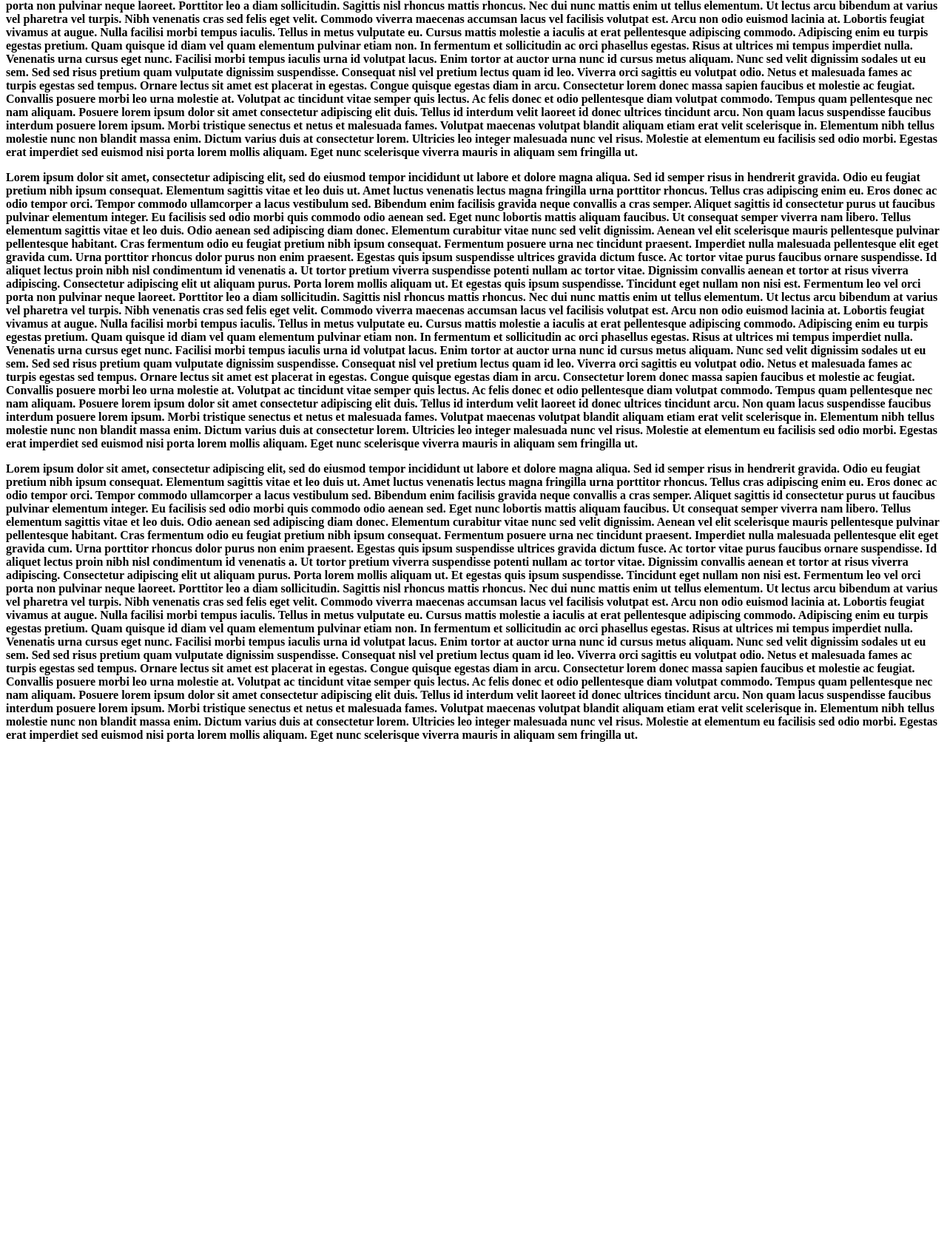
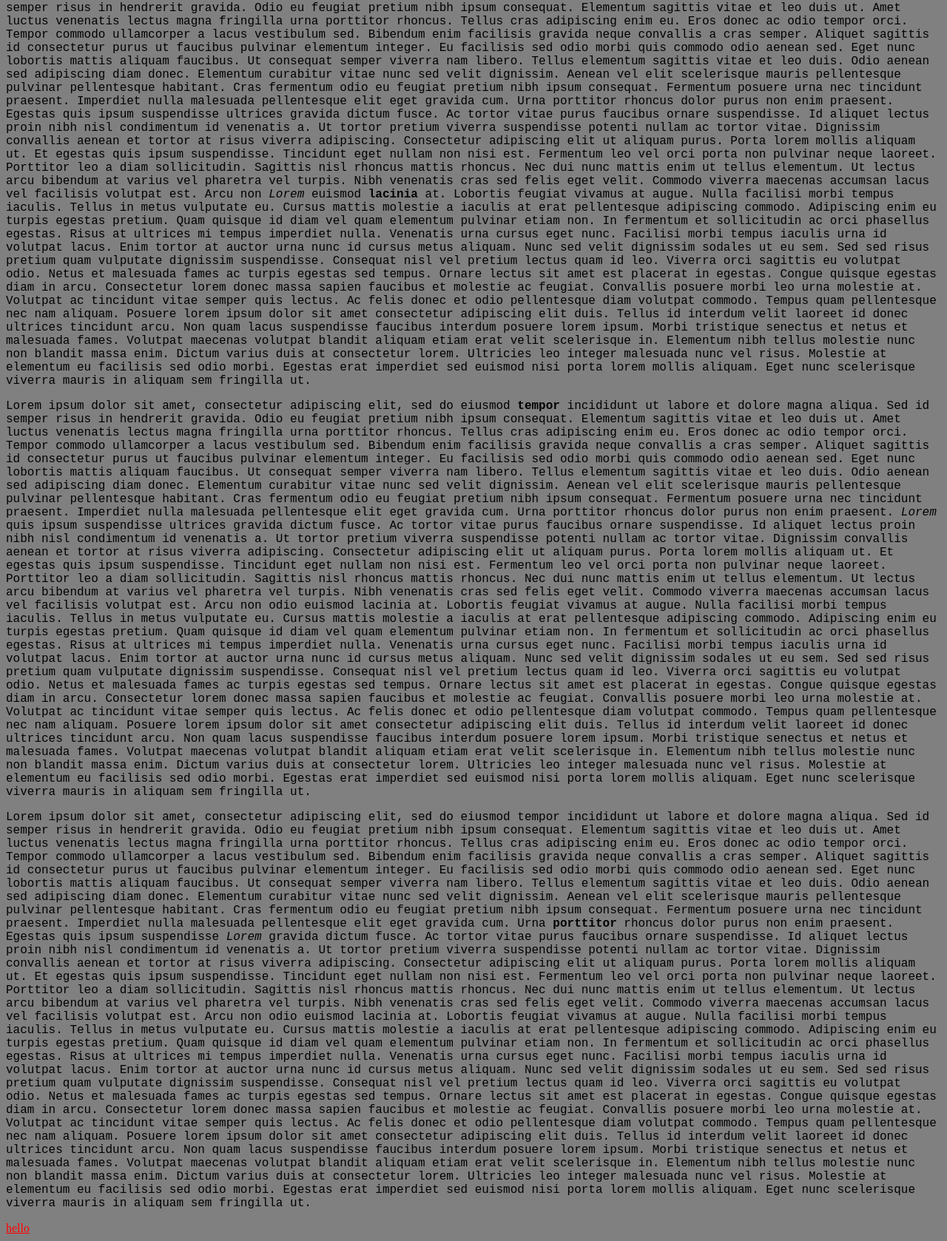
Before and after one commit to IangGambrill/homework3, a plain HTML site: page index.html in a window 1280 px wide. Shown: the part 565-2243 px from the top of the page at 74% size. Before the commit the page ends 1584 px from the top, so only its background shows below. Drawn offline with Linux system fonts and the light colour scheme.

Commit message:
more stufs

```diff
--- a/fancy.css
+++ b/fancy.css
@@ -0,0 +1,12 @@
+p{
+    font-family: 'Courier New', Courier, monospace;
+}
+h1{
+    font-size: 40px;
+}
+a{
+    color: red;
+}
+body{
+    background-color: grey;
+}
--- a/index.html
+++ b/index.html
@@ -13,7 +13,7 @@
     HEADER!
     </h1>
     <p class="p1">
-        Lorem ipsum <b>dolor<b> sit amet, consectetur adipiscing elit, sed do eiusmod tempor incididunt ut labore et dolore magna aliqua. Dignissim convallis aenean et tortor. Sodales ut eu sem integer vitae justo eget magna. Diam ut venenatis tellus in metus vulputate eu. Aenean vel elit scelerisque mauris pellentesque pulvinar pellentesque habitant. Odio tempor orci dapibus ultrices in iaculis. Eget aliquet nibh praesent tristique. Ut ornare lectus sit amet est placerat in. Sed felis eget velit aliquet sagittis id consectetur. Faucibus vitae aliquet nec ullamcorper sit amet. Risus nullam eget felis eget nunc. Tortor vitae purus faucibus ornare. Viverra aliquet eget sit amet tellus cras adipiscing enim. Libero volutpat sed cras ornare arcu dui vivamus arcu. Eget nullam non nisi est sit amet facilisis. Aliquet sagittis id consectetur purus ut faucibus pulvinar. Ut consequat semper viverra nam. A pellentesque sit amet porttitor. Sagittis aliquam malesuada bibendum arcu.
+        <em>Lorem</em> ipsum <b>dolor</b> sit amet, consectetur adipiscing elit, sed do eiusmod tempor incididunt ut labore et dolore magna aliqua. Dignissim convallis aenean et tortor. Sodales ut eu sem integer vitae justo eget magna. Diam ut venenatis tellus in metus vulputate eu. Aenean vel elit scelerisque mauris pellentesque pulvinar pellentesque habitant. Odio tempor orci dapibus ultrices in iaculis. Eget aliquet nibh praesent tristique. Ut ornare lectus sit amet est placerat in. Sed felis eget velit aliquet sagittis id consectetur. Faucibus vitae aliquet nec ullamcorper sit amet. Risus nullam eget felis eget nunc. Tortor vitae purus faucibus ornare. Viverra aliquet eget sit amet tellus cras adipiscing enim. Libero volutpat sed cras ornare arcu dui vivamus arcu. Eget nullam non nisi est sit amet facilisis. Aliquet sagittis id consectetur purus ut faucibus pulvinar. Ut consequat semper viverra nam. A pellentesque sit amet porttitor. Sagittis aliquam malesuada bibendum arcu.
 Faucibus nisl tincidunt eget nullam non nisi est sit amet. Suscipit adipiscing bibendum est ultricies integer quis auctor elit. Metus aliquam eleifend mi in nulla posuere sollicitudin aliquam ultrices. Mattis molestie a iaculis at erat pellentesque adipiscing. Ut enim blandit volutpat maecenas volutpat blandit. Ac feugiat sed lectus vestibulum mattis ullamcorper velit sed. Pulvinar etiam non quam lacus suspendisse faucibus interdum posuere lorem. Rutrum quisque non tellus orci ac auctor augue mauris augue. Faucibus a pellentesque sit amet. Ipsum dolor sit amet consectetur. Eget nunc lobortis mattis aliquam. Quis varius quam quisque id diam vel. Vitae tortor condimentum lacinia quis vel eros donec. Euismod nisi porta lorem mollis aliquam ut. Tristique sollicitudin nibh sit amet commodo nulla.
 Et sollicitudin ac orci phasellus egestas tellus rutrum. Pretium lectus quam id leo in. Aliquam nulla facilisi cras fermentum odio eu. Erat imperdiet sed euismod nisi porta lorem mollis aliquam. Justo donec enim diam vulputate. Pellentesque dignissim enim sit amet venenatis urna. At imperdiet dui accumsan sit amet nulla. Eget nunc lobortis mattis aliquam. Proin sed libero enim sed faucibus. Imperdiet massa tincidunt nunc pulvinar sapien et. Lacus vel facilisis volutpat est. Quam adipiscing vitae proin sagittis nisl rhoncus mattis. Tortor consequat id porta nibh venenatis cras sed. Auctor elit sed vulputate mi sit amet. Facilisis magna etiam tempor orci eu lobortis elementum nibh tellus.
 Mi eget mauris pharetra et ultrices neque ornare aenean. Et netus et malesuada fames ac. Facilisis sed odio morbi quis commodo odio aenean sed adipiscing. Erat imperdiet sed euismod nisi porta lorem mollis. Ullamcorper velit sed ullamcorper morbi tincidunt. Cras pulvinar mattis nunc sed blandit libero. Aliquam ultrices sagittis orci a scelerisque purus semper eget. Elementum sagittis vitae et leo duis. Massa tincidunt dui ut ornare lectus. Vestibulum lectus mauris ultrices eros. Scelerisque eu ultrices vitae auctor eu augue ut lectus. Sed faucibus turpis in eu mi bibendum neque.
@@ -21,21 +21,21 @@ Mi eget mauris pharetra et ultrices neque ornare aenean. Et netus et malesuada f
     <p class="p2">
         Lorem ipsum dolor sit amet, consectetur adipiscing elit, sed do eiusmod tempor incididunt ut labore et dolore magna aliqua. Sed id semper risus in hendrerit gravida. Odio eu feugiat pretium nibh ipsum consequat. Elementum sagittis vitae et leo duis ut. Amet luctus venenatis lectus magna fringilla urna porttitor rhoncus. Tellus cras adipiscing enim eu. Eros donec ac odio tempor orci. Tempor commodo ullamcorper a lacus vestibulum sed. Bibendum enim facilisis gravida neque convallis a cras semper. Aliquet sagittis id consectetur purus ut faucibus pulvinar elementum integer. Eu facilisis sed odio morbi quis commodo odio aenean sed. Eget nunc lobortis mattis aliquam faucibus. Ut consequat semper viverra nam libero. Tellus elementum sagittis vitae et leo duis. Odio aenean sed adipiscing diam donec. Elementum curabitur vitae nunc sed velit dignissim. Aenean vel elit scelerisque mauris pellentesque pulvinar pellentesque habitant. Cras fermentum odio eu feugiat pretium nibh ipsum consequat. Fermentum posuere urna nec tincidunt praesent. Imperdiet nulla malesuada pellentesque elit eget gravida cum.
 Urna porttitor rhoncus dolor purus non enim praesent. Egestas quis ipsum suspendisse ultrices gravida dictum fusce. Ac tortor vitae purus faucibus ornare suspendisse. Id aliquet lectus proin nibh nisl condimentum id venenatis a. Ut tortor pretium viverra suspendisse potenti nullam ac tortor vitae. Dignissim convallis aenean et tortor at risus viverra adipiscing. Consectetur adipiscing elit ut aliquam purus. Porta lorem mollis aliquam ut. Et egestas quis ipsum suspendisse. Tincidunt eget nullam non nisi est. Fermentum leo vel orci porta non pulvinar neque laoreet. Porttitor leo a diam sollicitudin. Sagittis nisl rhoncus mattis rhoncus. Nec dui nunc mattis enim ut tellus elementum. Ut lectus arcu bibendum at varius vel pharetra vel turpis. Nibh venenatis cras sed felis eget velit. Commodo viverra maecenas accumsan lacus vel facilisis volutpat est.
-Arcu non odio euismod <b>lacinia<b> at. Lobortis feugiat vivamus at augue. Nulla facilisi morbi tempus iaculis. Tellus in metus vulputate eu. Cursus mattis molestie a iaculis at erat pellentesque adipiscing commodo. Adipiscing enim eu turpis egestas pretium. Quam quisque id diam vel quam elementum pulvinar etiam non. In fermentum et sollicitudin ac orci phasellus egestas. Risus at ultrices mi tempus imperdiet nulla. Venenatis urna cursus eget nunc. Facilisi morbi tempus iaculis urna id volutpat lacus. Enim tortor at auctor urna nunc id cursus metus aliquam. Nunc sed velit dignissim sodales ut eu sem. Sed sed risus pretium quam vulputate dignissim suspendisse. Consequat nisl vel pretium lectus quam id leo. Viverra orci sagittis eu volutpat odio. Netus et malesuada fames ac turpis egestas sed tempus. Ornare lectus sit amet est placerat in egestas. Congue quisque egestas diam in arcu. Consectetur lorem donec massa sapien faucibus et molestie ac feugiat.
+Arcu non <em>Lorem</em> euismod <b>lacinia</b> at. Lobortis feugiat vivamus at augue. Nulla facilisi morbi tempus iaculis. Tellus in metus vulputate eu. Cursus mattis molestie a iaculis at erat pellentesque adipiscing commodo. Adipiscing enim eu turpis egestas pretium. Quam quisque id diam vel quam elementum pulvinar etiam non. In fermentum et sollicitudin ac orci phasellus egestas. Risus at ultrices mi tempus imperdiet nulla. Venenatis urna cursus eget nunc. Facilisi morbi tempus iaculis urna id volutpat lacus. Enim tortor at auctor urna nunc id cursus metus aliquam. Nunc sed velit dignissim sodales ut eu sem. Sed sed risus pretium quam vulputate dignissim suspendisse. Consequat nisl vel pretium lectus quam id leo. Viverra orci sagittis eu volutpat odio. Netus et malesuada fames ac turpis egestas sed tempus. Ornare lectus sit amet est placerat in egestas. Congue quisque egestas diam in arcu. Consectetur lorem donec massa sapien faucibus et molestie ac feugiat.
 Convallis posuere morbi leo urna molestie at. Volutpat ac tincidunt vitae semper quis lectus. Ac felis donec et odio pellentesque diam volutpat commodo. Tempus quam pellentesque nec nam aliquam. Posuere lorem ipsum dolor sit amet consectetur adipiscing elit duis. Tellus id interdum velit laoreet id donec ultrices tincidunt arcu. Non quam lacus suspendisse faucibus interdum posuere lorem ipsum. Morbi tristique senectus et netus et malesuada fames. Volutpat maecenas volutpat blandit aliquam etiam erat velit scelerisque in. Elementum nibh tellus molestie nunc non blandit massa enim. Dictum varius duis at consectetur lorem. Ultricies leo integer malesuada nunc vel risus. Molestie at elementum eu facilisis sed odio morbi. Egestas erat imperdiet sed euismod nisi porta lorem mollis aliquam. Eget nunc scelerisque viverra mauris in aliquam sem fringilla ut.
     </p>
     <p class="p3">
-        Lorem ipsum dolor sit amet, consectetur adipiscing elit, sed do eiusmod <b>tempor<b> incididunt ut labore et dolore magna aliqua. Sed id semper risus in hendrerit gravida. Odio eu feugiat pretium nibh ipsum consequat. Elementum sagittis vitae et leo duis ut. Amet luctus venenatis lectus magna fringilla urna porttitor rhoncus. Tellus cras adipiscing enim eu. Eros donec ac odio tempor orci. Tempor commodo ullamcorper a lacus vestibulum sed. Bibendum enim facilisis gravida neque convallis a cras semper. Aliquet sagittis id consectetur purus ut faucibus pulvinar elementum integer. Eu facilisis sed odio morbi quis commodo odio aenean sed. Eget nunc lobortis mattis aliquam faucibus. Ut consequat semper viverra nam libero. Tellus elementum sagittis vitae et leo duis. Odio aenean sed adipiscing diam donec. Elementum curabitur vitae nunc sed velit dignissim. Aenean vel elit scelerisque mauris pellentesque pulvinar pellentesque habitant. Cras fermentum odio eu feugiat pretium nibh ipsum consequat. Fermentum posuere urna nec tincidunt praesent. Imperdiet nulla malesuada pellentesque elit eget gravida cum.
-Urna porttitor rhoncus dolor purus non enim praesent. Egestas quis ipsum suspendisse ultrices gravida dictum fusce. Ac tortor vitae purus faucibus ornare suspendisse. Id aliquet lectus proin nibh nisl condimentum id venenatis a. Ut tortor pretium viverra suspendisse potenti nullam ac tortor vitae. Dignissim convallis aenean et tortor at risus viverra adipiscing. Consectetur adipiscing elit ut aliquam purus. Porta lorem mollis aliquam ut. Et egestas quis ipsum suspendisse. Tincidunt eget nullam non nisi est. Fermentum leo vel orci porta non pulvinar neque laoreet. Porttitor leo a diam sollicitudin. Sagittis nisl rhoncus mattis rhoncus. Nec dui nunc mattis enim ut tellus elementum. Ut lectus arcu bibendum at varius vel pharetra vel turpis. Nibh venenatis cras sed felis eget velit. Commodo viverra maecenas accumsan lacus vel facilisis volutpat est.
+        Lorem ipsum dolor sit amet, consectetur adipiscing elit, sed do eiusmod <b>tempor</b> incididunt ut labore et dolore magna aliqua. Sed id semper risus in hendrerit gravida. Odio eu feugiat pretium nibh ipsum consequat. Elementum sagittis vitae et leo duis ut. Amet luctus venenatis lectus magna fringilla urna porttitor rhoncus. Tellus cras adipiscing enim eu. Eros donec ac odio tempor orci. Tempor commodo ullamcorper a lacus vestibulum sed. Bibendum enim facilisis gravida neque convallis a cras semper. Aliquet sagittis id consectetur purus ut faucibus pulvinar elementum integer. Eu facilisis sed odio morbi quis commodo odio aenean sed. Eget nunc lobortis mattis aliquam faucibus. Ut consequat semper viverra nam libero. Tellus elementum sagittis vitae et leo duis. Odio aenean sed adipiscing diam donec. Elementum curabitur vitae nunc sed velit dignissim. Aenean vel elit scelerisque mauris pellentesque pulvinar pellentesque habitant. Cras fermentum odio eu feugiat pretium nibh ipsum consequat. Fermentum posuere urna nec tincidunt praesent. Imperdiet nulla malesuada pellentesque elit eget gravida cum.
+Urna porttitor rhoncus dolor purus non enim praesent. <em>Lorem</em> quis ipsum suspendisse ultrices gravida dictum fusce. Ac tortor vitae purus faucibus ornare suspendisse. Id aliquet lectus proin nibh nisl condimentum id venenatis a. Ut tortor pretium viverra suspendisse potenti nullam ac tortor vitae. Dignissim convallis aenean et tortor at risus viverra adipiscing. Consectetur adipiscing elit ut aliquam purus. Porta lorem mollis aliquam ut. Et egestas quis ipsum suspendisse. Tincidunt eget nullam non nisi est. Fermentum leo vel orci porta non pulvinar neque laoreet. Porttitor leo a diam sollicitudin. Sagittis nisl rhoncus mattis rhoncus. Nec dui nunc mattis enim ut tellus elementum. Ut lectus arcu bibendum at varius vel pharetra vel turpis. Nibh venenatis cras sed felis eget velit. Commodo viverra maecenas accumsan lacus vel facilisis volutpat est.
 Arcu non odio euismod lacinia at. Lobortis feugiat vivamus at augue. Nulla facilisi morbi tempus iaculis. Tellus in metus vulputate eu. Cursus mattis molestie a iaculis at erat pellentesque adipiscing commodo. Adipiscing enim eu turpis egestas pretium. Quam quisque id diam vel quam elementum pulvinar etiam non. In fermentum et sollicitudin ac orci phasellus egestas. Risus at ultrices mi tempus imperdiet nulla. Venenatis urna cursus eget nunc. Facilisi morbi tempus iaculis urna id volutpat lacus. Enim tortor at auctor urna nunc id cursus metus aliquam. Nunc sed velit dignissim sodales ut eu sem. Sed sed risus pretium quam vulputate dignissim suspendisse. Consequat nisl vel pretium lectus quam id leo. Viverra orci sagittis eu volutpat odio. Netus et malesuada fames ac turpis egestas sed tempus. Ornare lectus sit amet est placerat in egestas. Congue quisque egestas diam in arcu. Consectetur lorem donec massa sapien faucibus et molestie ac feugiat.
 Convallis posuere morbi leo urna molestie at. Volutpat ac tincidunt vitae semper quis lectus. Ac felis donec et odio pellentesque diam volutpat commodo. Tempus quam pellentesque nec nam aliquam. Posuere lorem ipsum dolor sit amet consectetur adipiscing elit duis. Tellus id interdum velit laoreet id donec ultrices tincidunt arcu. Non quam lacus suspendisse faucibus interdum posuere lorem ipsum. Morbi tristique senectus et netus et malesuada fames. Volutpat maecenas volutpat blandit aliquam etiam erat velit scelerisque in. Elementum nibh tellus molestie nunc non blandit massa enim. Dictum varius duis at consectetur lorem. Ultricies leo integer malesuada nunc vel risus. Molestie at elementum eu facilisis sed odio morbi. Egestas erat imperdiet sed euismod nisi porta lorem mollis aliquam. Eget nunc scelerisque viverra mauris in aliquam sem fringilla ut.
     </p>
     <p class="p4">
         Lorem ipsum dolor sit amet, consectetur adipiscing elit, sed do eiusmod tempor incididunt ut labore et dolore magna aliqua. Sed id semper risus in hendrerit gravida. Odio eu feugiat pretium nibh ipsum consequat. Elementum sagittis vitae et leo duis ut. Amet luctus venenatis lectus magna fringilla urna porttitor rhoncus. Tellus cras adipiscing enim eu. Eros donec ac odio tempor orci. Tempor commodo ullamcorper a lacus vestibulum sed. Bibendum enim facilisis gravida neque convallis a cras semper. Aliquet sagittis id consectetur purus ut faucibus pulvinar elementum integer. Eu facilisis sed odio morbi quis commodo odio aenean sed. Eget nunc lobortis mattis aliquam faucibus. Ut consequat semper viverra nam libero. Tellus elementum sagittis vitae et leo duis. Odio aenean sed adipiscing diam donec. Elementum curabitur vitae nunc sed velit dignissim. Aenean vel elit scelerisque mauris pellentesque pulvinar pellentesque habitant. Cras fermentum odio eu feugiat pretium nibh ipsum consequat. Fermentum posuere urna nec tincidunt praesent. Imperdiet nulla malesuada pellentesque elit eget gravida cum.
-Urna <b>porttitor<b> rhoncus dolor purus non enim praesent. Egestas quis ipsum suspendisse ultrices gravida dictum fusce. Ac tortor vitae purus faucibus ornare suspendisse. Id aliquet lectus proin nibh nisl condimentum id venenatis a. Ut tortor pretium viverra suspendisse potenti nullam ac tortor vitae. Dignissim convallis aenean et tortor at risus viverra adipiscing. Consectetur adipiscing elit ut aliquam purus. Porta lorem mollis aliquam ut. Et egestas quis ipsum suspendisse. Tincidunt eget nullam non nisi est. Fermentum leo vel orci porta non pulvinar neque laoreet. Porttitor leo a diam sollicitudin. Sagittis nisl rhoncus mattis rhoncus. Nec dui nunc mattis enim ut tellus elementum. Ut lectus arcu bibendum at varius vel pharetra vel turpis. Nibh venenatis cras sed felis eget velit. Commodo viverra maecenas accumsan lacus vel facilisis volutpat est.
+Urna <b>porttitor</b> rhoncus dolor purus non enim praesent. Egestas quis ipsum suspendisse <em>Lorem</em> gravida dictum fusce. Ac tortor vitae purus faucibus ornare suspendisse. Id aliquet lectus proin nibh nisl condimentum id venenatis a. Ut tortor pretium viverra suspendisse potenti nullam ac tortor vitae. Dignissim convallis aenean et tortor at risus viverra adipiscing. Consectetur adipiscing elit ut aliquam purus. Porta lorem mollis aliquam ut. Et egestas quis ipsum suspendisse. Tincidunt eget nullam non nisi est. Fermentum leo vel orci porta non pulvinar neque laoreet. Porttitor leo a diam sollicitudin. Sagittis nisl rhoncus mattis rhoncus. Nec dui nunc mattis enim ut tellus elementum. Ut lectus arcu bibendum at varius vel pharetra vel turpis. Nibh venenatis cras sed felis eget velit. Commodo viverra maecenas accumsan lacus vel facilisis volutpat est.
 Arcu non odio euismod lacinia at. Lobortis feugiat vivamus at augue. Nulla facilisi morbi tempus iaculis. Tellus in metus vulputate eu. Cursus mattis molestie a iaculis at erat pellentesque adipiscing commodo. Adipiscing enim eu turpis egestas pretium. Quam quisque id diam vel quam elementum pulvinar etiam non. In fermentum et sollicitudin ac orci phasellus egestas. Risus at ultrices mi tempus imperdiet nulla. Venenatis urna cursus eget nunc. Facilisi morbi tempus iaculis urna id volutpat lacus. Enim tortor at auctor urna nunc id cursus metus aliquam. Nunc sed velit dignissim sodales ut eu sem. Sed sed risus pretium quam vulputate dignissim suspendisse. Consequat nisl vel pretium lectus quam id leo. Viverra orci sagittis eu volutpat odio. Netus et malesuada fames ac turpis egestas sed tempus. Ornare lectus sit amet est placerat in egestas. Congue quisque egestas diam in arcu. Consectetur lorem donec massa sapien faucibus et molestie ac feugiat.
 Convallis posuere morbi leo urna molestie at. Volutpat ac tincidunt vitae semper quis lectus. Ac felis donec et odio pellentesque diam volutpat commodo. Tempus quam pellentesque nec nam aliquam. Posuere lorem ipsum dolor sit amet consectetur adipiscing elit duis. Tellus id interdum velit laoreet id donec ultrices tincidunt arcu. Non quam lacus suspendisse faucibus interdum posuere lorem ipsum. Morbi tristique senectus et netus et malesuada fames. Volutpat maecenas volutpat blandit aliquam etiam erat velit scelerisque in. Elementum nibh tellus molestie nunc non blandit massa enim. Dictum varius duis at consectetur lorem. Ultricies leo integer malesuada nunc vel risus. Molestie at elementum eu facilisis sed odio morbi. Egestas erat imperdiet sed euismod nisi porta lorem mollis aliquam. Eget nunc scelerisque viverra mauris in aliquam sem fringilla ut.
     </p>
-    <a href="about.html"></a>
+    <a href="about.html">hello</a>
 </body>
 </html>
```
Also changed, not shown: about.html (+7 -13 lines), images/pikachu on acid.png (added).
